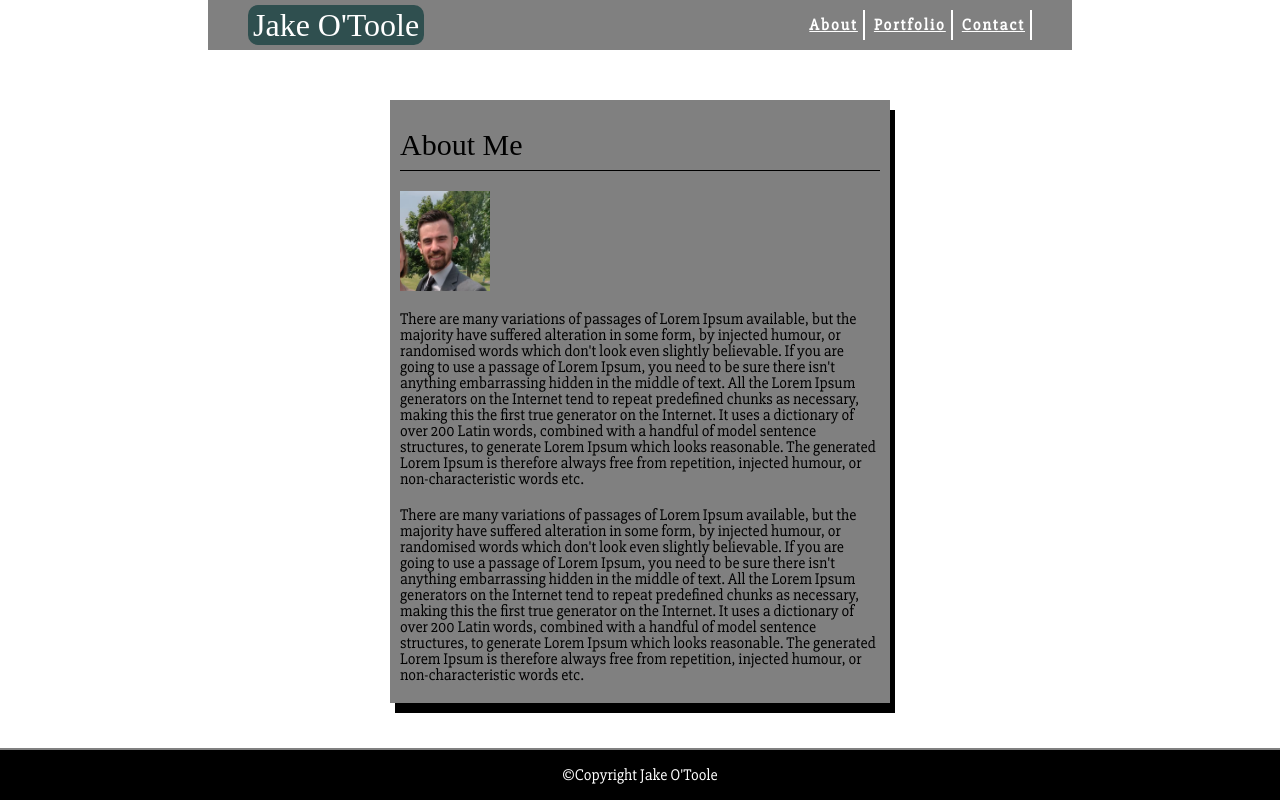
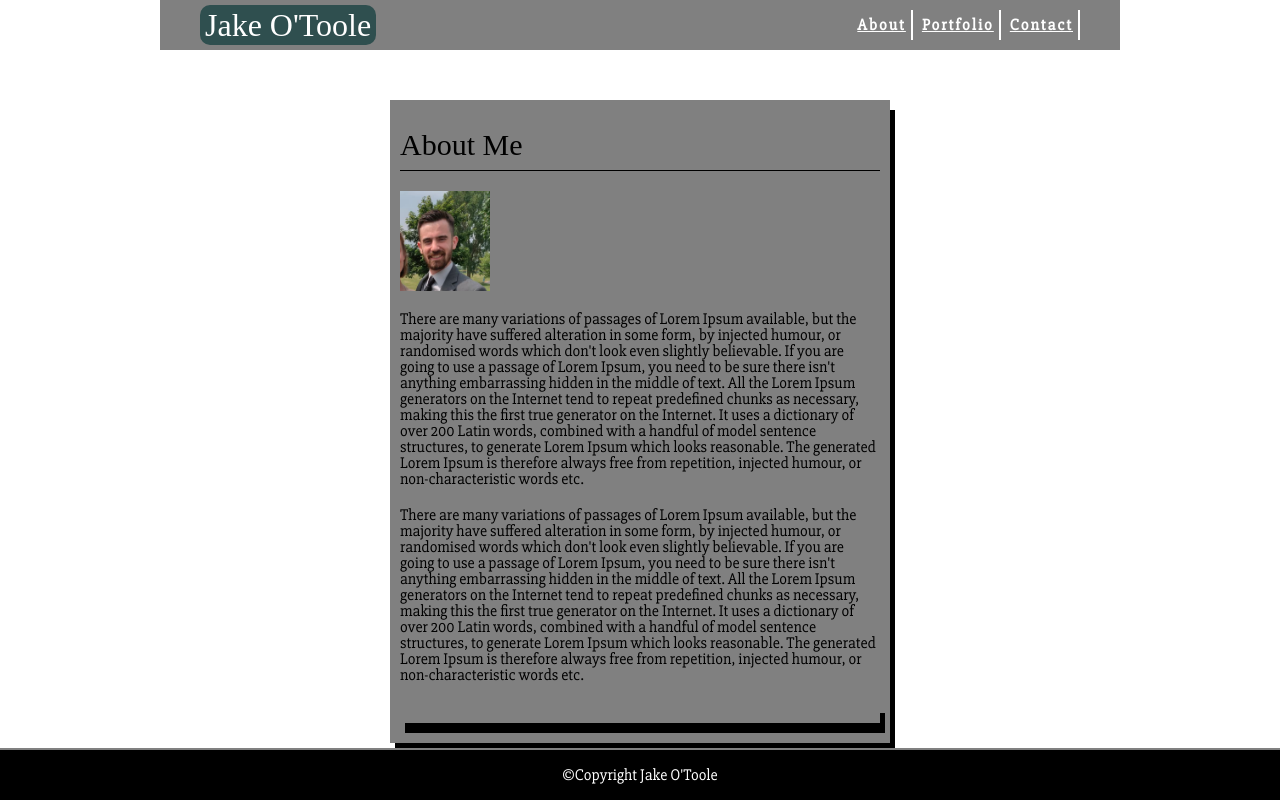
Before and after one commit to SirPotatoIV/portfolio-practice, a plain HTML site: page index.html in a window 1280 px wide. Drawn offline with nearby package versions, Linux system fonts and the light colour scheme; a web font is replaced by a local one.

Commit message:
Updated style.css to remove attributes for body. Flex was causing issues with other child elements. Used margin to center header and section instead of flex. Portfolio.html changes were in error. I thought I was changing index.html. Both portfolio.html and contact.html will be updated to better match index.html once index.html is finalized.

```diff
--- a/assets/css/style.css
+++ b/assets/css/style.css
@@ -27,23 +27,25 @@ p, a{
 }
 
 body {
-    display: flex;
-    justify-content: center;
+    /* display: flex; */
+    /* justify-content: center; */
 }
 /* main container for adding flex to pages */
-.container {
+.main {
     display: flex;
     flex-wrap: wrap;
     width: 960px;
+    margin: 0px auto 0px auto;
 }
 
 /* top has flex applied from .container, but is also applying flex to .logo and .menu */
-.top {
+header {
     display: flex;
     /* found this in the css-tricks flex tutorial */
+    flex: 0 0 100%;
     justify-content: space-between;
     align-items: center;
-    width: 90%;
+    /* width: 100%; */
     margin: 0px auto 0px auto;
     background-color: gray;
     height: 50px;
@@ -75,7 +77,7 @@ body {
     letter-spacing: 2px;
 }
 
-.main {
+section {
     background-color: gray;
     display: flex;
     flex-wrap: wrap;
@@ -86,11 +88,11 @@ body {
     box-shadow: 5px 10px;
 }
 
-.main * {
+section * {
     margin: 10px 0px 10px 0px;
 }
 
-.footer {
+footer {
     flex: 0 0 100%;
     /*found out this is needed to get the justify-content property to work*/
     display: flex;
--- a/index.html
+++ b/index.html
@@ -11,9 +11,9 @@
 </head>
 <body>
     <!--main page container to apply flex properties to this page-->
-    <div class="container">
+    <div class="main">
         <!--container for the header of the page-->
-        <div class="top">
+        <header>
             <!--logo in top right corner-->
             <div class="logo"><h1>Jake O'Toole</h1></div>
             <!--menu/nav bar in top right corner-->
@@ -22,14 +22,14 @@
                 <a href="./portfolio.html">Portfolio</a>
                 <a href="./contact.html">Contact</a>
             </div>
-        </div>
-        <!--main section of page that contains primary content-->
+        </header>
+        <!--section of page that contains primary content-->
         <!--will probably need a sub-container to create the profile pic next to text.-->
-        <div class="main">
+        <section>
             <!--header for primary content. Assignment said to use headers.-->
             <div class="headline">
                 <h2>About Me</h2>
-            </div class="headline">
+            </div>
             <img src="./assets/images/profile-pic.png"/>
             <p>
                 There are many variations of passages of Lorem Ipsum available, but the majority have suffered alteration in some form, by injected humour, or randomised words which don't look even slightly believable. If you are going to use a passage of Lorem Ipsum, you need to be sure there isn't anything embarrassing hidden in the middle of text. All the Lorem Ipsum generators on the Internet tend to repeat predefined chunks as necessary, making this the first true generator on the Internet. It uses a dictionary of over 200 Latin words, combined with a handful of model sentence structures, to generate Lorem Ipsum which looks reasonable. The generated Lorem Ipsum is therefore always free from repetition, injected humour, or non-characteristic words etc.
@@ -37,12 +37,12 @@
             <p>
                 There are many variations of passages of Lorem Ipsum available, but the majority have suffered alteration in some form, by injected humour, or randomised words which don't look even slightly believable. If you are going to use a passage of Lorem Ipsum, you need to be sure there isn't anything embarrassing hidden in the middle of text. All the Lorem Ipsum generators on the Internet tend to repeat predefined chunks as necessary, making this the first true generator on the Internet. It uses a dictionary of over 200 Latin words, combined with a handful of model sentence structures, to generate Lorem Ipsum which looks reasonable. The generated Lorem Ipsum is therefore always free from repetition, injected humour, or non-characteristic words etc.
             </p>
-        </div>
+        <section>
+    </div>
         <!--footer section of page at bottom of page-->
-    </div>
-            <div class="footer">
-                <p>&copy;Copyright Jake O'Toole</p>
-            </div>
+    <footer>
+        <p>&copy;Copyright Jake O'Toole</p>
+    </footer>
 
 </body>
 </html>
```
Also changed, not shown: portfolio.html (+2 -2 lines).
